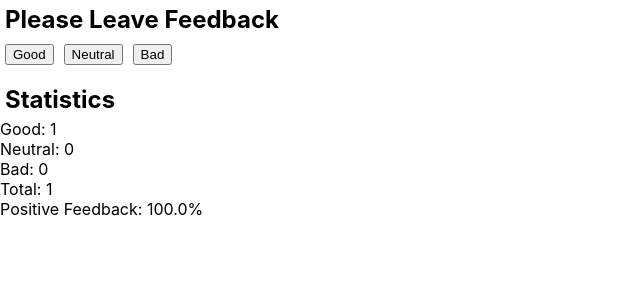
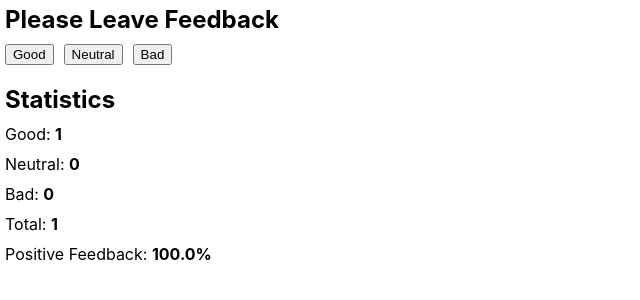
Before and after one commit to EmanVB/goit-react-hw-02-feedback, a React (Create React App) app: page / in a window 1280 px wide. Both pictures are taken after a click on the button "Good". Shown: the top 300 px of the page, without its empty margins (0-640 px from the left). Built offline with nearby package versions, Linux system fonts and the light colour scheme.

Commit message:
Add styles to Statistics component

```diff
--- a/src/components/Statistics/Statistics.jsx
+++ b/src/components/Statistics/Statistics.jsx
@@ -3,20 +3,20 @@ import css from './Statistics.module.css';
 export const Statistics = ({ good, neutral, bad, total, positive }) => {
   return (
     <div>
-      <p>
-        Good: <span>{good}</span>
+      <p className={css.label}>
+        Good: <span className={css.value}>{good}</span>
       </p>
-      <p>
-        Neutral: <span>{neutral}</span>
+      <p className={css.label}>
+        Neutral: <span className={css.value}>{neutral}</span>
       </p>
-      <p>
-        Bad: <span>{bad}</span>
+      <p className={css.label}>
+        Bad: <span className={css.value}>{bad}</span>
       </p>
-      <p>
-        Total: <span>{total}</span>
+      <p className={css.label}>
+        Total: <span className={css.value}>{total}</span>
       </p>
-      <p>
-        Positive Feedback: <span>{positive}%</span>
+      <p className={css.label}>
+        Positive Feedback: <span className={css.value}>{positive}%</span>
       </p>
     </div>
   );
--- a/src/components/Statistics/Statistics.module.css
+++ b/src/components/Statistics/Statistics.module.css
@@ -0,0 +1,7 @@
+.label {
+  padding: 5px;
+}
+
+.value {
+  font-weight: bolder;
+}
```
